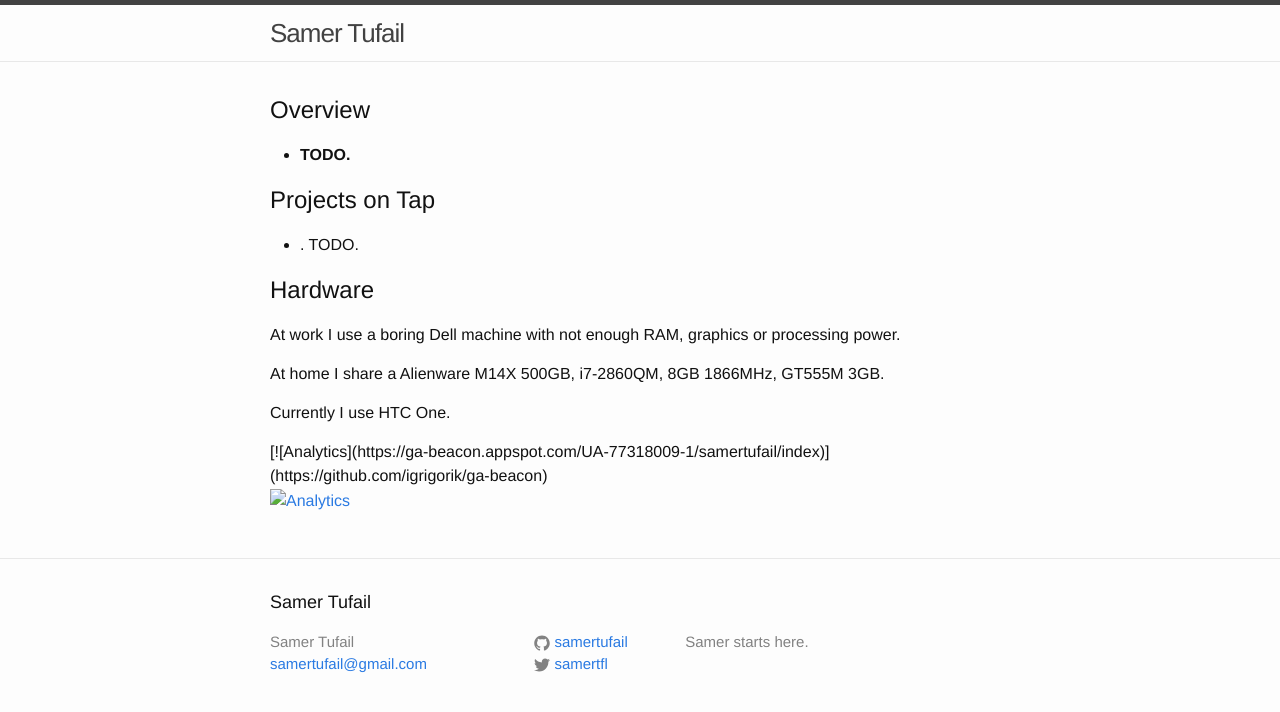
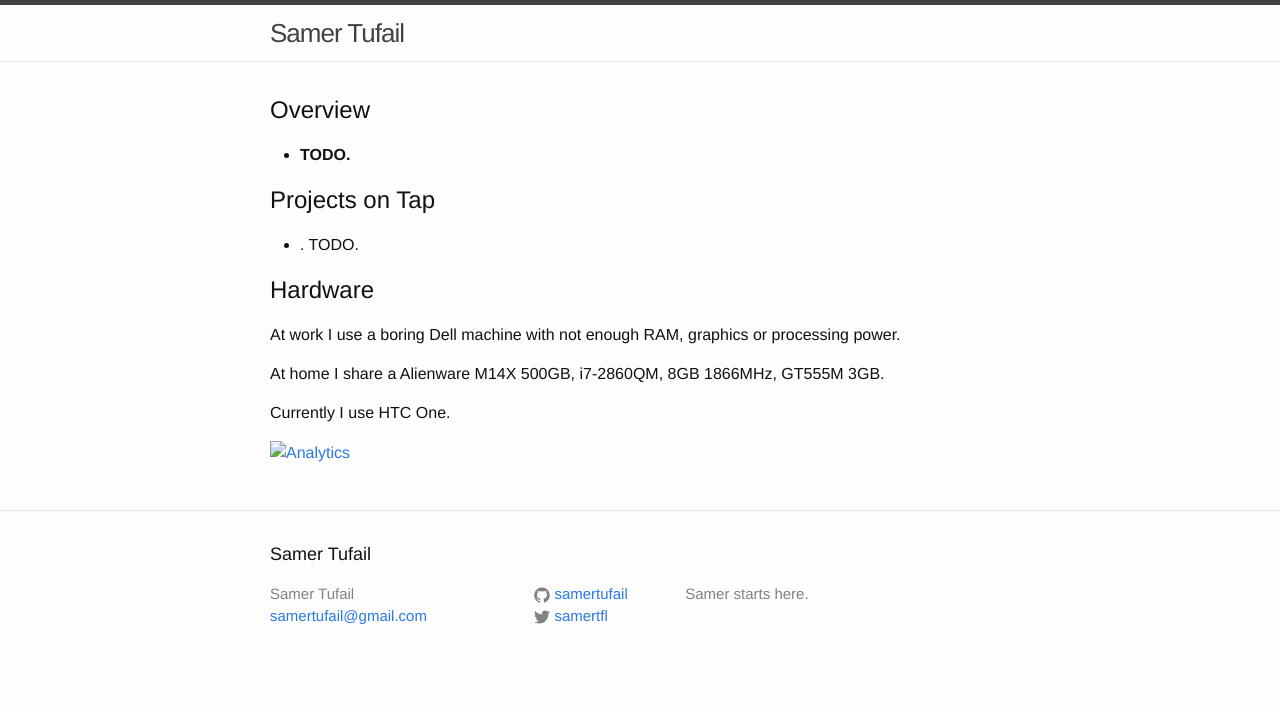
Before and after one commit to samertufail/samertufail.github.io, a Jekyll site: the page built from index.html, in a window 1280 px wide. Shown: the top 712 px of the page. Built offline with Jekyll 4.4.1, drawn with Linux system fonts in a browser that asks for light colours.

Commit message:
Removed redundant tags

```diff
--- a/index.html
+++ b/index.html
@@ -25,7 +25,6 @@ layout: default
   </p>
 
   <p>Currently I use HTC One.</p>
-  [![Analytics](https://ga-beacon.appspot.com/UA-77318009-1/samertufail/index)](https://github.com/igrigorik/ga-beacon)
   <p>
     <a href="https://github.com/igrigorik/ga-beacon">
     <img src="https://ga-beacon.appspot.com/UA-77318009-1/samertufail/readme?pixel" alt="Analytics" style="max-width:100%;">
```
